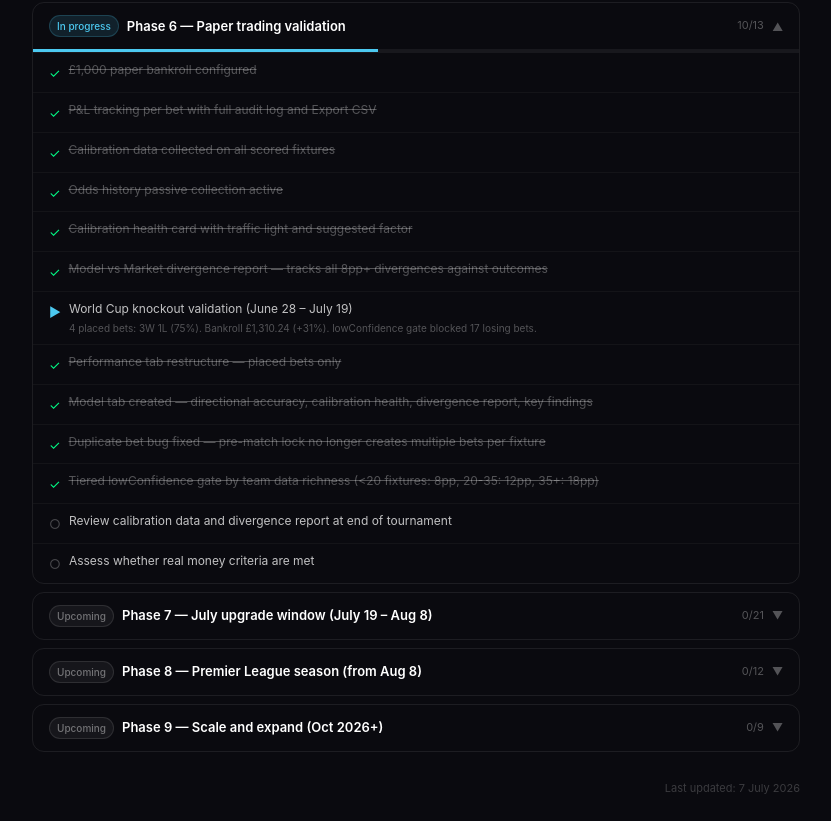
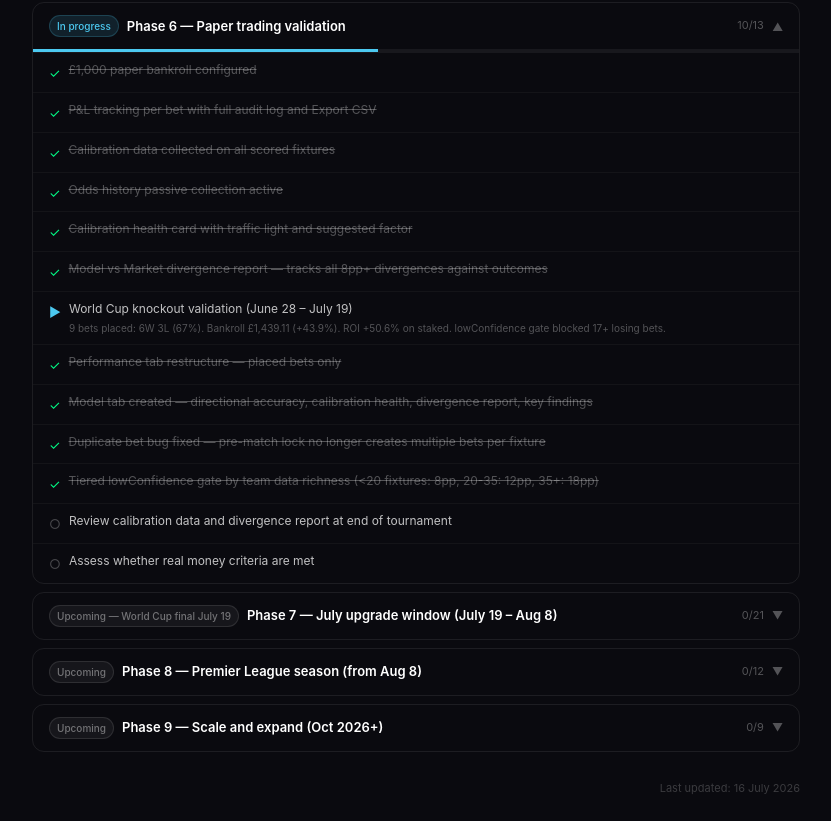
Before and after one commit to Henry-brown123/Edge-Scout, a website: page plan.html in a window 1280 px wide. Shown: the part 4110-4931 px from the top of the page, without its empty margins (224-1055 px from the left). Drawn offline with Linux system fonts and the light colour scheme.

Commit message:
Update project plan — July 16 accurate figures

```diff
--- a/plan.html
+++ b/plan.html
@@ -123,7 +123,7 @@ h1{font-size:22px;font-weight:700;letter-spacing:-0.5px;margin-bottom:4px}
 
 <div id="phases"></div>
 
-<div class="updated">Last updated: 7 July 2026</div>
+<div class="updated">Last updated: 16 July 2026</div>
 
 <script>
 const phases=[
@@ -162,7 +162,7 @@ const phases=[
     {s:"done",t:"WOWY: 2,880 high-confidence players built from lineup data"},
     {s:"active",t:"xG stats: ~1,500 of 8,305 — 1,000/night budget",n:"Improving incrementally each night"},
     {s:"upcoming",t:"Understat xG integration — ~11,000 matches of real xG data"},
-    {s:"done",t:"StatsBomb open data integration — 64 WC 2022 matches with real event-level xG"},
+    {s:"done",t:"StatsBomb open data integration — 64 WC 2022 matches with real event-level xG ✓"},
     {s:"upcoming",t:"Confederation strength adjustment for international form scores",n:"July work"},
   ]},
   {title:"Phase 4 — Team intelligence",badge:"active",label:"In progress",pct:75,tasks:[
@@ -196,7 +196,7 @@ const phases=[
     {s:"done",t:"Odds history passive collection active"},
     {s:"done",t:"Calibration health card with traffic light and suggested factor"},
     {s:"done",t:"Model vs Market divergence report — tracks all 8pp+ divergences against outcomes"},
-    {s:"active",t:"World Cup knockout validation (June 28 – July 19)",n:"4 placed bets: 3W 1L (75%). Bankroll £1,310.24 (+31%). lowConfidence gate blocked 17 losing bets."},
+    {s:"active",t:"World Cup knockout validation (June 28 – July 19)",n:"9 bets placed: 6W 3L (67%). Bankroll £1,439.11 (+43.9%). ROI +50.6% on staked. lowConfidence gate blocked 17+ losing bets."},
     {s:"done",t:"Performance tab restructure — placed bets only"},
     {s:"done",t:"Model tab created — directional accuracy, calibration health, divergence report, key findings"},
     {s:"done",t:"Duplicate bet bug fixed — pre-match lock no longer creates multiple bets per fixture"},
@@ -204,7 +204,7 @@ const phases=[
     {s:"upcoming",t:"Review calibration data and divergence report at end of tournament"},
     {s:"upcoming",t:"Assess whether real money criteria are met"},
   ]},
-  {title:"Phase 7 — July upgrade window (July 19 – Aug 8)",badge:"upcoming",label:"Upcoming",pct:0,tasks:[
+  {title:"Phase 7 — July upgrade window (July 19 – Aug 8)",badge:"upcoming",label:"Upcoming — World Cup final July 19",pct:0,tasks:[
     {s:"upcoming",t:"— Week 1 (Jul 19–26): Data foundations —",n:""},
     {s:"upcoming",t:"Buy The Odds API paid tier ($30–60) — 6 years of historical odds across all leagues",n:"Validation infrastructure. Cannot confirm genuine edge without it."},
     {s:"upcoming",t:"Run historical odds backfill — populate odds history for all 8,305 fixtures"},
```
